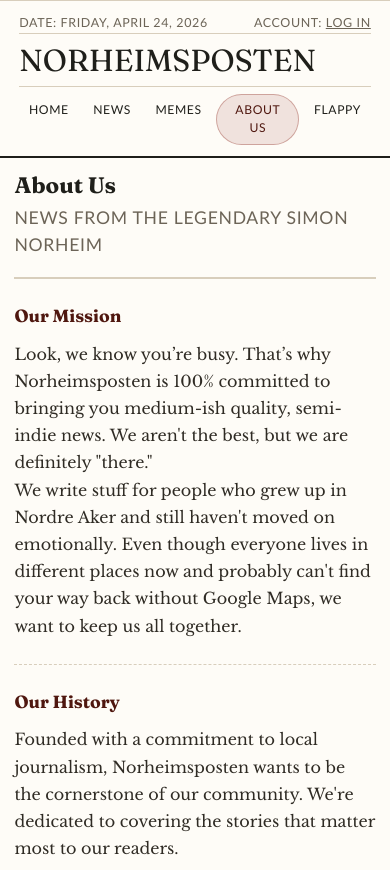
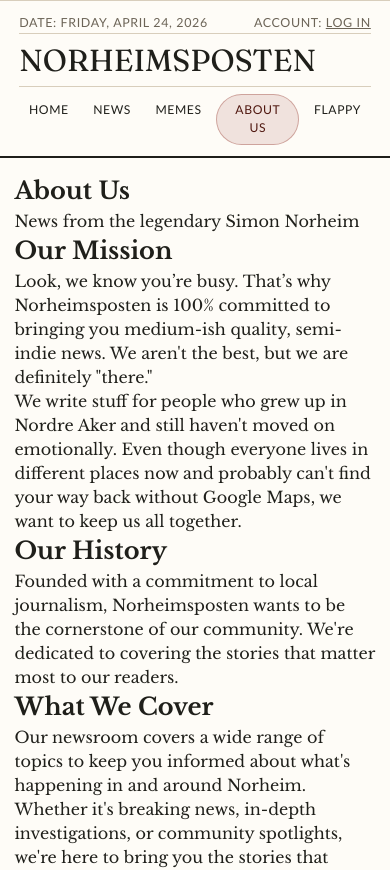
Before and after one commit to Isakgraarud/Norheimsposten, a React (Vite) app in the folder client/: page /about in a window 390 px wide. Shown: the top 870 px of the page. Built offline with nearby package versions, Linux system fonts and the light colour scheme; no server answers.

Commit message:
style: remove about page styles from np-front-page.css

```diff
--- a/client/src/styles/np-front-page.css
+++ b/client/src/styles/np-front-page.css
@@ -571,87 +571,6 @@
   text-decoration: underline;
 }
 
-/* ============================================================
-   ABOUT PAGE — unchanged
-   ============================================================ */
-
-.np-about-section {
-  max-width: 900px;
-  margin: 0 auto;
-}
-
-.np-about-header {
-  border-bottom: 2px solid var(--np-line);
-  padding-bottom: 1.2rem;
-  margin-bottom: 1.5rem;
-}
-
-.np-about-header h1 {
-  font-family: var(--np-title);
-  font-size: clamp(2rem, 6vw, 3rem);
-  line-height: 1.1;
-  margin: 0 0 0.5rem 0;
-}
-
-.np-about-tagline {
-  font-family: var(--np-ui);
-  color: var(--np-muted);
-  font-size: 1.1rem;
-  text-transform: uppercase;
-  letter-spacing: 0.04em;
-  margin: 0;
-}
-
-.np-about-content {
-  display: grid;
-  gap: 2rem;
-}
-
-.np-about-block {
-  border-bottom: 1px dashed var(--np-line);
-  padding-bottom: 1.5rem;
-}
-
-.np-about-block:last-child {
-  border-bottom: none;
-  padding-bottom: 0;
-}
-
-.np-about-block h2 {
-  font-family: var(--np-title);
-  font-size: clamp(1.3rem, 3vw, 1.8rem);
-  color: #4f170f;
-  margin: 0 0 0.7rem 0;
-}
-
-.np-about-block p {
-  font-size: 1rem;
-  line-height: 1.7;
-  color: #2f2b24;
-  margin: 0;
-}
-
-.np-about-list {
-  list-style: none;
-  padding: 0;
-  margin: 0.8rem 0 0 0;
-}
-
-.np-about-list li {
-  font-size: 0.95rem;
-  line-height: 1.7;
-  color: #2f2b24;
-  padding-left: 1.2rem;
-  position: relative;
-  margin-bottom: 0.5rem;
-}
-
-.np-about-list li:before {
-  content: '▪';
-  position: absolute;
-  left: 0;
-  color: var(--np-accent);
-}
 
 .np-footer {
   text-align: center;
@@ -711,18 +630,6 @@
 }
 
 @media (max-width: 760px) {
-  .np-about-header h1 {
-    font-size: clamp(1.4rem, 5vw, 2rem);
-  }
-
-  .np-about-block h2 {
-    font-size: clamp(1.1rem, 2.5vw, 1.4rem);
-  }
-
-  .np-about-content {
-    gap: 1.5rem;
-  }
-
   .np-page-shell {
     width: 100%;
     margin: 0;
```
